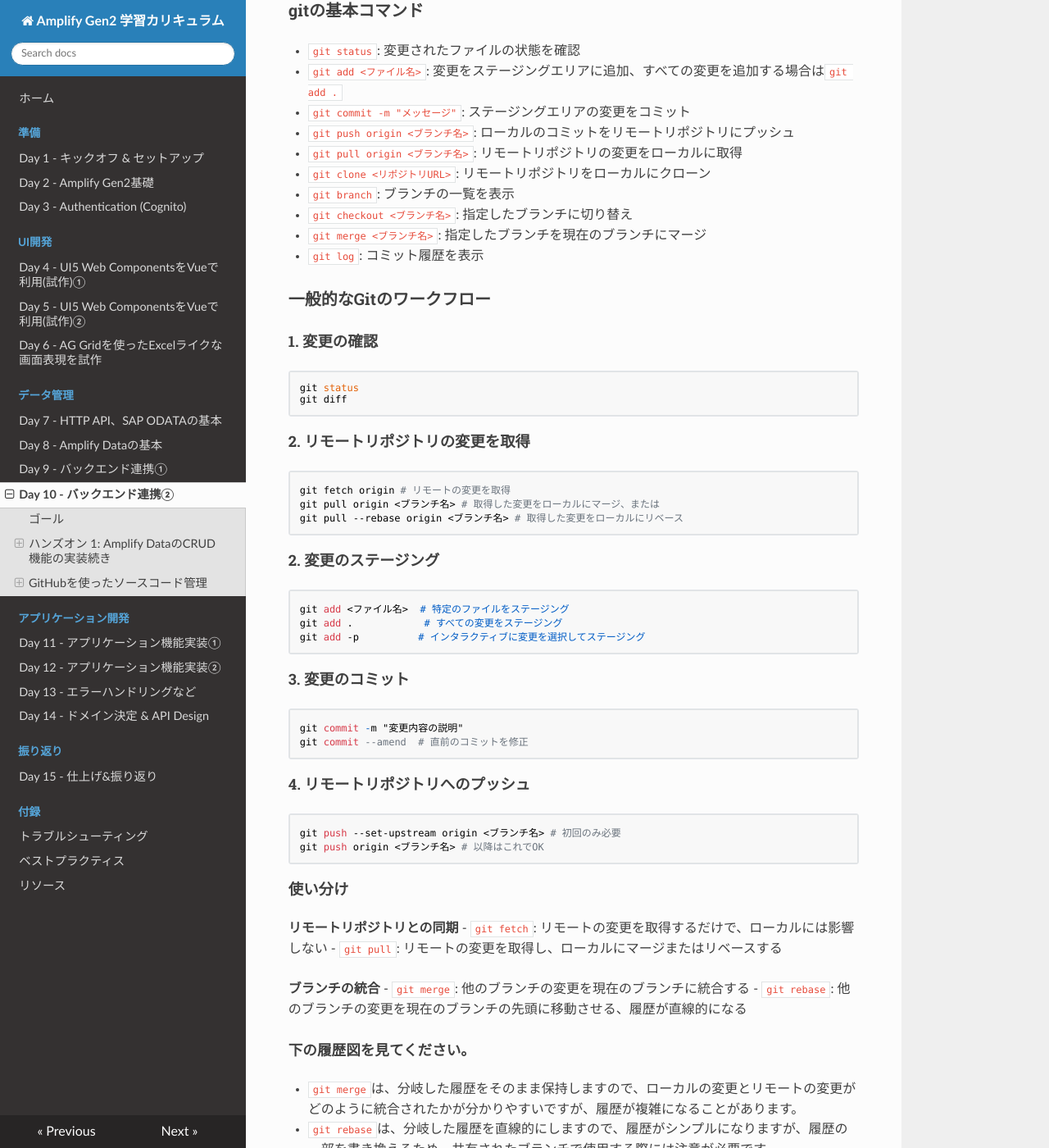
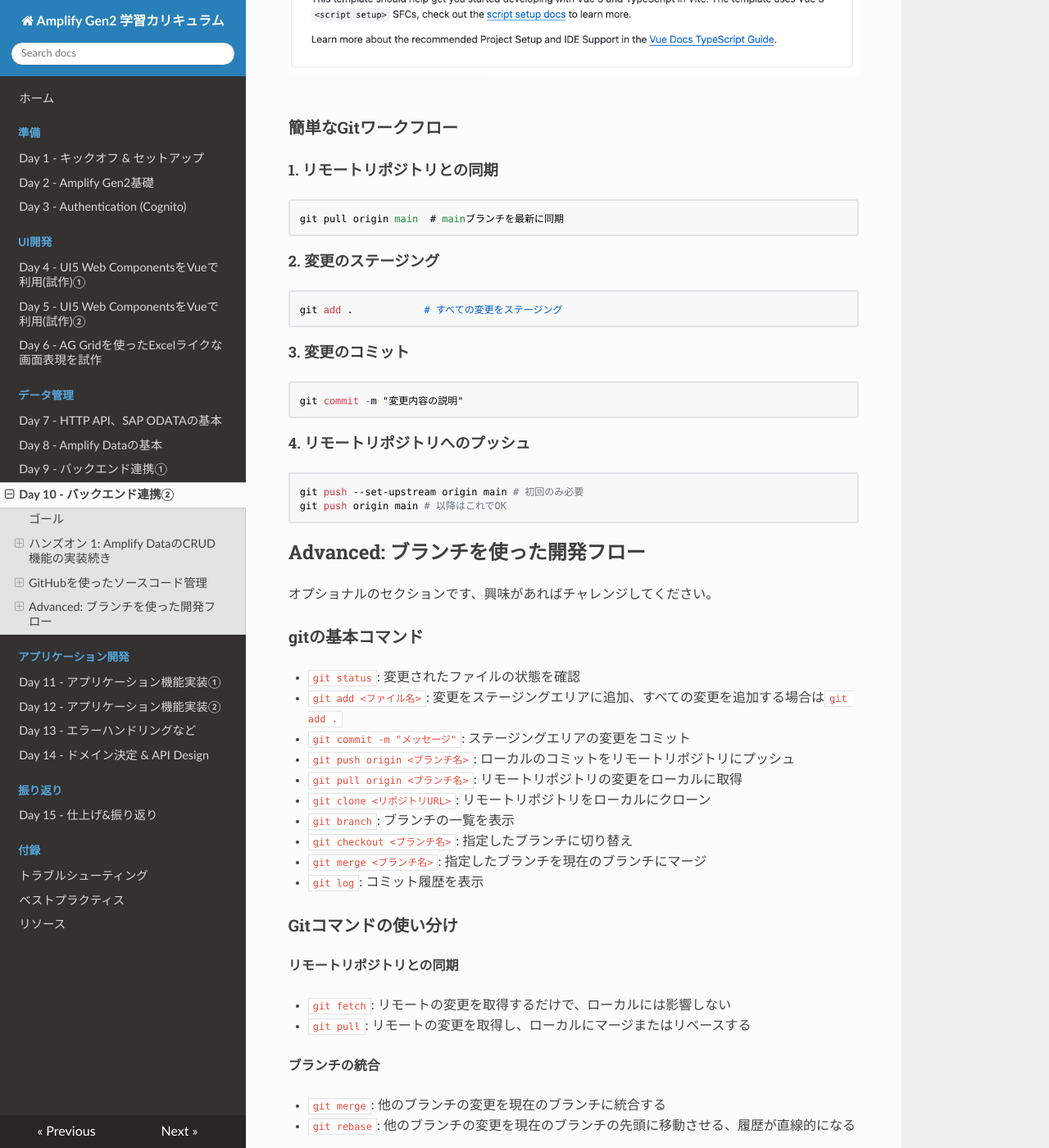
Before and after one commit to ET-n-pan/amplify-curriculum, an MkDocs documentation site: the page built from docs/data-management/day10-backend-integration-2.md, in a window 1280 px wide and 1400 px high, scrolled down 7522 px. Shown: the whole window at 82% size. Built offline with MkDocs 1.6.1, drawn with Linux system fonts in a browser that asks for light colours; nearby versions of some CDN libraries; some of the changed text lies outside the part shown.

````diff
--- a/docs/data-management/day10-backend-integration-2.md
+++ b/docs/data-management/day10-backend-integration-2.md
@@ -289,6 +291,7 @@ gh repo create amplify-vue-ts-app --private --source=. --remote=origin --descrip
 # 対話が出る場合は「Push an existing local repository to GitHub? → Yes」
 ```
 オプションの説明:
+
 - `--private`: プライベートリポジトリを作成
 - `--source=.`: カレントディレクトリをリポジトリとして使用
 - `--remote=origin`: リモートURL名を`origin`に設定
@@ -307,6 +310,31 @@ git push origin main
 リポジトリの内容がGitHubに反映されていることを確認します。
 ![gh-push](../images/screenshots/d10-gh-push.png)
 
+### 簡単なGitワークフロー
+
+#### 1. リモートリポジトリとの同期
+```
+git pull origin main  # mainブランチを最新に同期
+```
+
+#### 2. 変更のステージング
+```
+git add .            # すべての変更をステージング
+```
+
+#### 3. 変更のコミット
+```
+git commit -m "変更内容の説明"
+```
+
+#### 4. リモートリポジトリへのプッシュ
+```
+git push --set-upstream origin main # 初回のみ必要
+git push origin main # 以降はこれでOK
+```
+
+## Advanced: ブランチを使った開発フロー
+オプショナルのセクションです、興味があればチャレンジしてください。
 ### gitの基本コマンド
 - `git status`: 変更されたファイルの状態を確認
 - `git add <ファイル名>`: 変更をステージングエリアに追加、すべての変更を追加する場合は`git add .`
@@ -319,50 +347,19 @@ git push origin main
 - `git merge <ブランチ名>`: 指定したブランチを現在のブランチにマージ
 - `git log`: コミット履歴を表示
 
-###  一般的なGitのワークフロー
+### Gitコマンドの使い分け
+**リモートリポジトリとの同期**
 
-#### 1. 変更の確認
-```
-git status
-git diff
-```
-
-#### 2. リモートリポジトリの変更を取得
-```
-git fetch origin # リモートの変更を取得
-git pull origin <ブランチ名> # 取得した変更をローカルにマージ、または
-git pull --rebase origin <ブランチ名> # 取得した変更をローカルにリベース
-```
-
-#### 2. 変更のステージング
-```
-git add <ファイル名>  # 特定のファイルをステージング
-git add .            # すべての変更をステージング
-git add -p          # インタラクティブに変更を選択してステージング
-```
-
-#### 3. 変更のコミット
-```
-git commit -m "変更内容の説明"
-git commit --amend  # 直前のコミットを修正
-```
-
-#### 4. リモートリポジトリへのプッシュ
-```
-git push --set-upstream origin <ブランチ名> # 初回のみ必要
-git push origin <ブランチ名> # 以降はこれでOK
-```
-
-#### 使い分け
-**リモートリポジトリとの同期**
 - `git fetch`: リモートの変更を取得するだけで、ローカルには影響しない
 - `git pull`: リモートの変更を取得し、ローカルにマージまたはリベースする
 
 **ブランチの統合**
+
 - `git merge`: 他のブランチの変更を現在のブランチに統合する
 - `git rebase`: 他のブランチの変更を現在のブランチの先頭に移動させる、履歴が直線的になる
 
-##### 下の履歴図を見てください。
+#### 下の履歴図を見てください。
+
 - `git merge`は、分岐した履歴をそのまま保持しますので、ローカルの変更とリモートの変更がどのように統合されたかが分かりやすいですが、履歴が複雑になることがあります。
 - `git rebase`は、分岐した履歴を直線的にしますので、履歴がシンプルになりますが、履歴の一部を書き換えるため、共有されたブランチで使用する際には注意が必要です。
 ![git-merge-rebase](../images/screenshots/d10-git-merge-rebase.png)
````
Also changed, not shown: other parts of docs/data-management/day10-backend-integration-2.md (+3 -1 lines), docs/completion/day15-final-review.md (+91 -145 lines), docs/images/screenshots/day15-account-connection.png (added), docs/images/screenshots/day15-amplify-app-url.png (added), docs/images/screenshots/day15-amplify-build-success.png (added), docs/images/screenshots/day15-amplify-create-app.png (added), docs/images/screenshots/day15-amplify-deploy.png (added), docs/images/screenshots/day15-amplify-edit-yml.png (added), docs/images/screenshots/day15-amplify-github-connect.png (added), docs/images/screenshots/day15-amplify-github-install.png (added), docs/images/screenshots/day15-amplify-select-branch.png (added), docs/images/screenshots/day15-amplify-select-repo.png (added).
